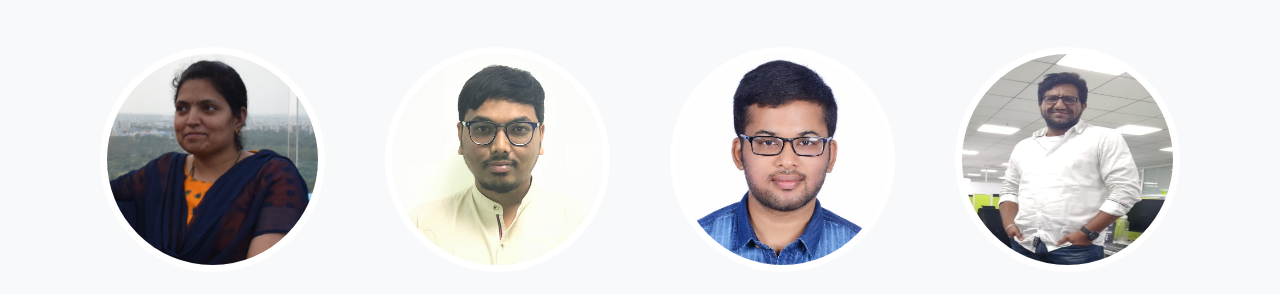
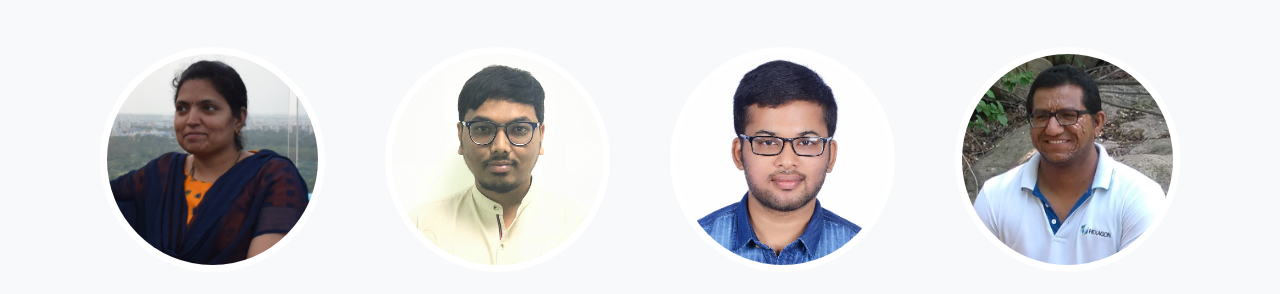
Before and after one commit to cnuis2cool/GPSTrainings, a website with bundled scripts: page index.html in a window 1280 px wide. Shown: the part 2082-2376 px from the top of the page. Built offline with nearby package versions, Linux system fonts and the light colour scheme.

Commit message:
Updated Team mate's profile pic

```diff
--- a/index.html
+++ b/index.html
@@ -365,7 +365,7 @@
           </div>
           <div class="col-md-6 col-lg-3">
             <div class="team-member">
-              <img class="mx-auto rounded-circle" src="img/team/Sairam.png" alt="">
+              <img class="mx-auto rounded-circle" src="img/team/Sairam.jpg" alt="">
               <h4>Sairam Vallem</h4>
               <p class="text-muted">Senior Software Analyst</p>
               <ul class="list-inline social-buttons">
@@ -821,7 +821,7 @@
                 </a>
               </div>
               <div class="col-lg-4 mx-auto team-member">
-                <img class="mx-auto rounded-circle" src="img/team/Sairam.png" alt="">
+                <img class="mx-auto rounded-circle" src="img/team/Sairam.jpg" alt="">
                 <h4>Sairam Vallem</h4>
                 <p class="text-muted">Senior Software Analyst</p>
                 <a class="btn btn-xl btn-outline-dark"
```
Also changed, not shown: img/team/Sairam.jpg (added), img/team/Sairam.png (deleted).
